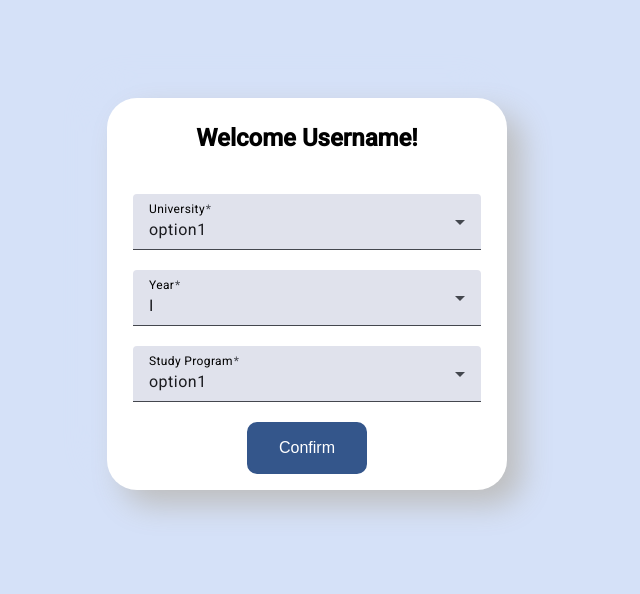
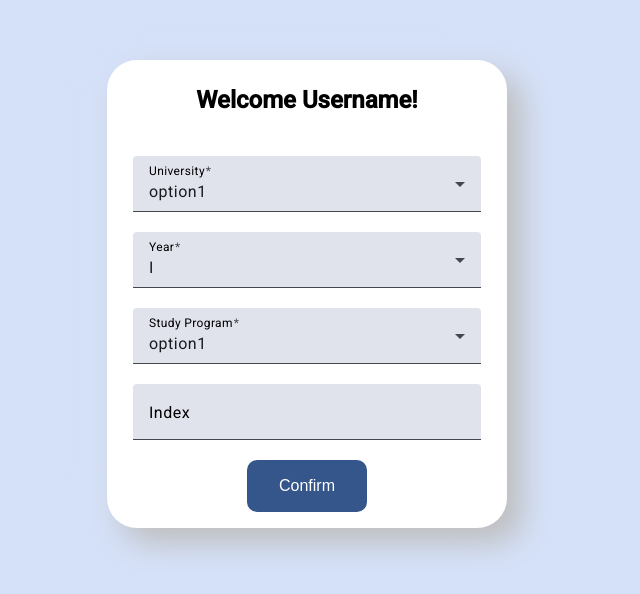
Before and after one commit to LukaIlic831/EduSchedule, an Angular app: page /student-info in a window 1280 px wide. Shown: the part 106-700 px from the top of the page, without its empty margins (333-973 px from the left). Built offline with nearby package versions, Linux system fonts and the light colour scheme.

Commit message:
added index input field

```diff
--- a/src/app/feature/user-info/pages/student-info-page/student-info-page.component.html
+++ b/src/app/feature/user-info/pages/student-info-page/student-info-page.component.html
@@ -37,6 +37,18 @@
               </select>
             </mat-form-field>
           </div>
+          <div class="info__block--select">
+            <mat-form-field>
+              <mat-label>Index</mat-label>
+              <input
+                  matInput
+                  type="tel"
+                  pattern="[0-9]*"
+                  inputmode="numeric"
+                  formControlName="index"
+                />
+            </mat-form-field>
+          </div>
         </div>
       </mat-card-content>
       <mat-card-footer>
```
